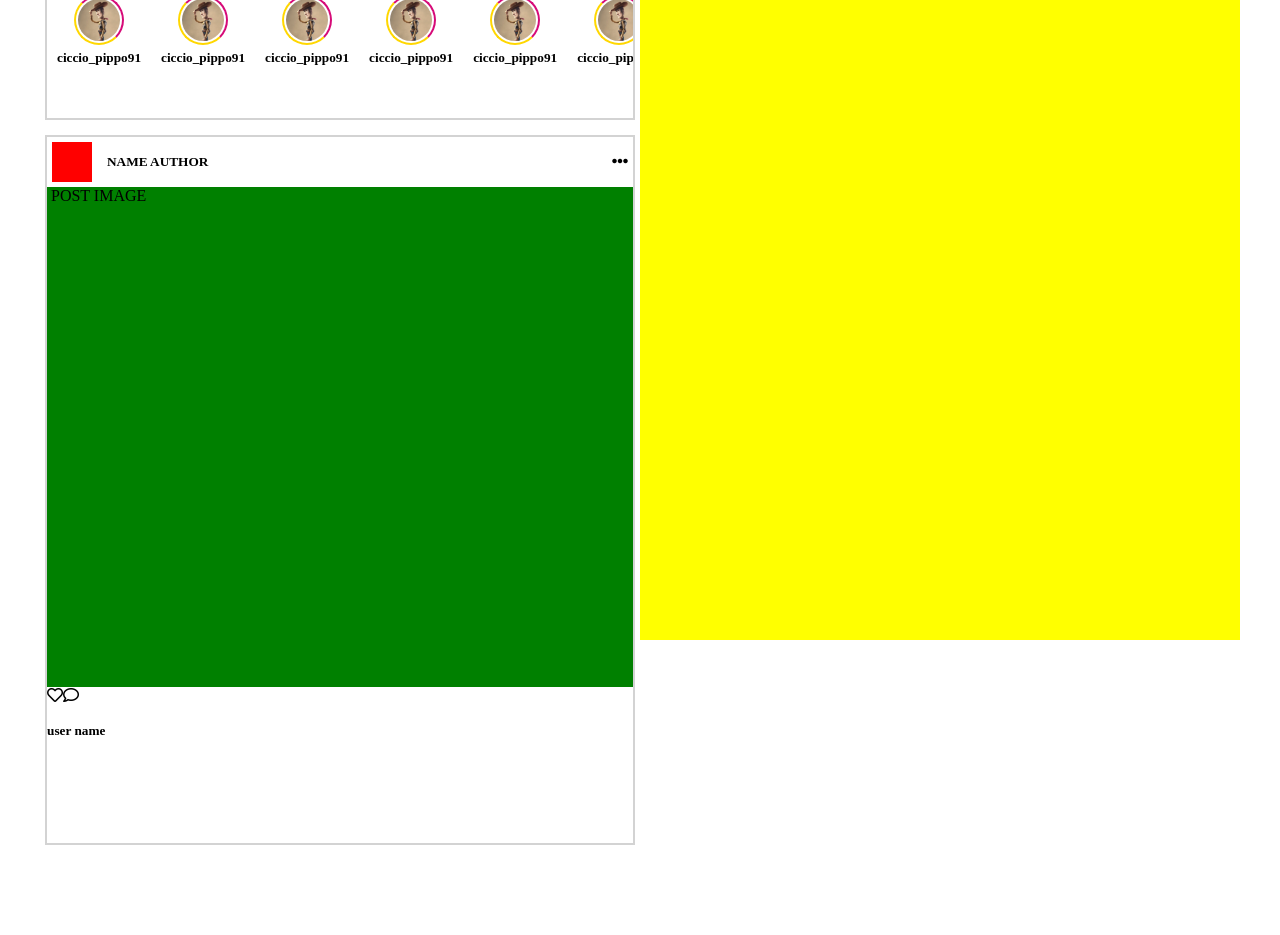
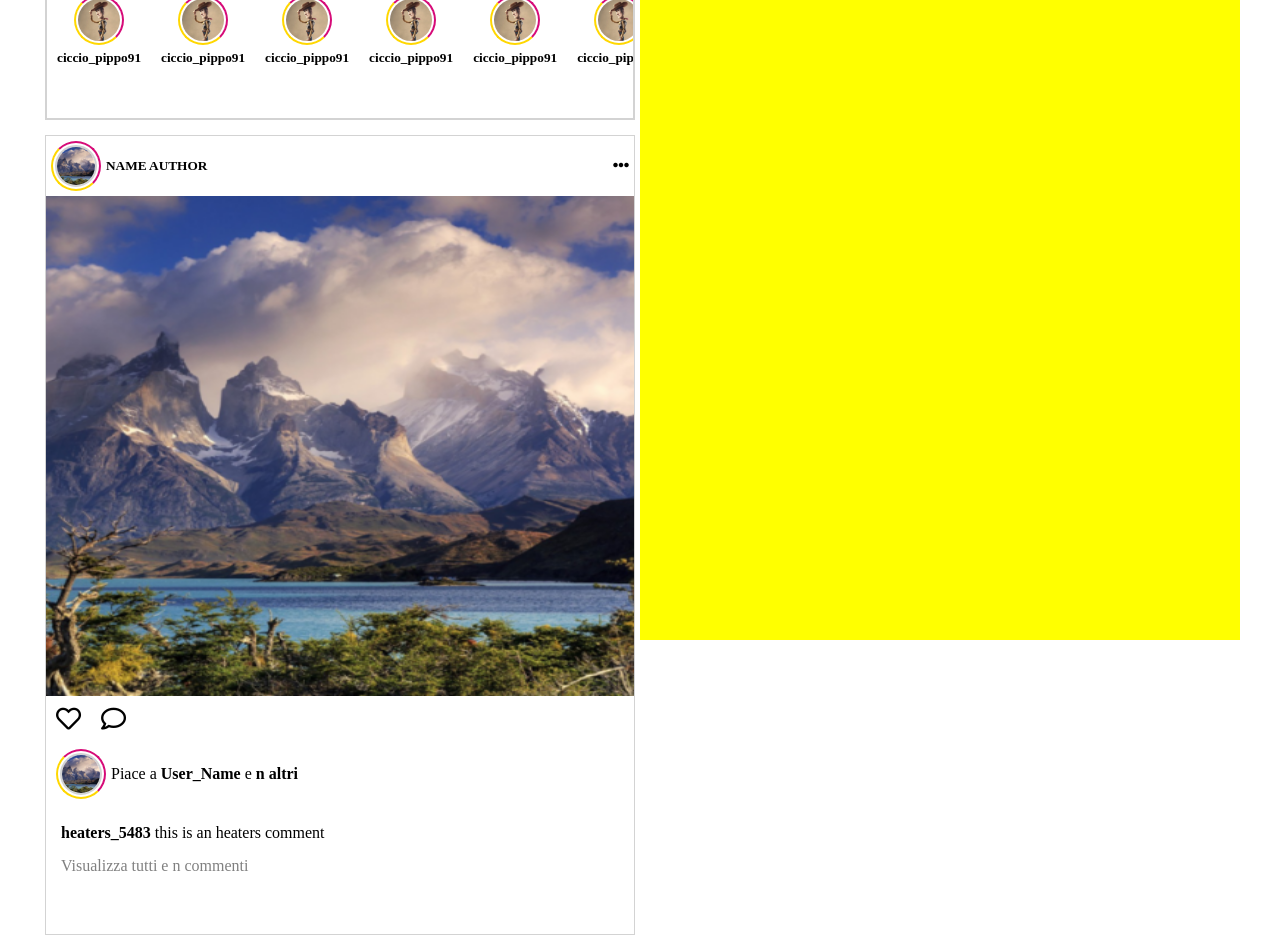
Before and after one commit to Danilo91Colloca/boolgram, a Vue app: page / in a window 1280 px wide. Shown: the part 160-1095 px from the top of the page. Before the commit the page ends 1005 px from the top, so only its background shows below. Built offline with nearby package versions, Linux system fonts and the light colour scheme.

Commit message:
section posts draft

```diff
--- a/src/App.vue
+++ b/src/App.vue
@@ -34,5 +34,5 @@
     position: relative;
   }
 
-  @import "./scss/nav";
+  @import "./my-scss/nav";
 </style>
--- a/src/components/Post.vue
+++ b/src/components/Post.vue
@@ -3,8 +3,7 @@
       <div class="post-author-box">
         <div class="post-userData">
           <div class="post-userImage">
-            <!-- <img src="" alt=""> -->
-
+            <img :src="postImg" alt="">
           </div>
           <h5>NAME AUTHOR</h5>
         </div>
@@ -13,22 +12,40 @@
         </div>
       </div>
       <div class="post-img-box">
-        <img src="" alt="">
-        POST IMAGE
+        <img :src="postImg" alt="">
       </div>
+      <!-- like and msg -->
       <div class="like-message-box">
         <div class="icon-like-msg">
           <i class="far fa-heart"></i>
           <i class="far fa-comment"></i>
         </div>
         <div class="like-users">
-          <div class="img-first-user">
-            <img src="" alt="">
+          <div class="img-user-like">
+            <img :src="userLikeImg" alt="">
           </div>
-          <h5>user name</h5>
+          <div class="all-likes">
+            Piace a
+            <strong>User_Name</strong>
+            e
+            <a href="#">
+              <strong>n altri</strong>
+            </a>
+          </div>
         </div>
       </div>
-
+      <!-- comments -->
+      <div class="comments-box">
+          <div class="last-comment">
+            <p>
+              <strong>heaters_5483 </strong>
+              this is an heaters comment
+            </p>
+          </div>
+          <a class="all-comments" href="#" >
+            Visualizza tutti e n commenti
+          </a>
+      </div>
   </div>
 </template>
 
@@ -36,11 +53,14 @@
 export default {
   name: "Post",
   props: {
-  },
+    // userImg: String,
+    postImg: String,
+    userLikeImg: String
+  }
 };
 </script>
 
 <!-- Add "scoped" attribute to limit CSS to this component only -->
 <style scoped lang="scss">
-  @import "../scss/_post";
+  @import "../my-scss/_post";
 </style>
--- a/src/scss/_main.scss
+++ b/src/my-scss/_main.scss
@@ -42,6 +42,9 @@
               width: 100%;
               border-radius: 50%;
             }
+            &:hover {
+              cursor: pointer;
+            }
           }
         }
 
@@ -49,7 +52,6 @@
       } //end stories-box
       .posts-box {
         height: 100%;
-        border: 2px solid lightgray;
         width: 100%;
       }
     }
--- /dev/null
+++ b/src/my-scss/_post.scss
@@ -0,0 +1,89 @@
+.post {
+  height: 800px;
+  border: 1px solid lightgray;
+  .post-author-box {
+    display: flex;
+    justify-content: space-between;
+    align-items: center;
+    padding: 5px;
+    .post-userData {
+      display: flex;
+      justify-content: center;
+      align-items: center;
+      .post-userImage {
+        width: 50px;
+        border-top: 2px solid rgb(214,11,120);
+        border-right: 2px solid rgb(214,11,120);
+        border-left:  2px solid gold;
+        border-bottom:  2px solid gold;
+        border-radius: 50%;
+        display: flex;
+        justify-content: center;
+        padding: 2px;
+        margin-right: 5px;
+        img {
+          width:100%;
+          border-radius: 50%;
+          border: 2px solid lightgray;
+        }
+      }
+    }
+  } //end post-author-box
+
+  .post-img-box {
+      // background-color: green; //TEMP
+      width: 100%;
+      height: 500px;
+      img {
+        height: 100%;
+        width: 100%;
+      }
+  } //end post-img-box
+  .like-message-box {
+    padding: 10px;
+    .icon-like-msg {
+      font-size: 25px;
+      margin-bottom: 15px;
+      i {
+        margin-right: 20px;
+      }
+    }
+    .like-users {
+      display: flex;
+      align-items: center;
+      .img-user-like {
+        width: 50px;
+        border-top: 2px solid rgb(214,11,120);
+        border-right: 2px solid rgb(214,11,120);
+        border-left:  2px solid gold;
+        border-bottom:  2px solid gold;
+        border-radius: 50%;
+        display: flex;
+        justify-content: center;
+        padding: 2px;
+        margin-right: 5px;
+        img {
+          width:100%;
+          border-radius: 50%;
+          border: 2px solid lightgray;
+        }
+      }
+      .all-likes {
+        a {
+          color: black;
+          text-decoration: none;
+        }
+      }
+    }
+  }
+  .comments-box {
+    padding: 15px;
+    .last-comment {
+      margin-bottom: 15px;
+    }
+    a.all-comments {
+      color: gray;
+      text-decoration: none;
+    }
+  }
+}
--- a/src/router/index.js
+++ b/src/router/index.js
@@ -9,16 +9,7 @@ const routes = [
     path: "/",
     name: "Main",
     component: Main,
-  },
-  {
-    path: "/about",
-    name: "About",
-    // route level code-splitting
-    // this generates a separate chunk (about.[hash].js) for this route
-    // which is lazy-loaded when the route is visited.
-    component: () =>
-      import(/* webpackChunkName: "about" */ "../views/About.vue"),
-  },
+  }
 ];
 
 const router = new VueRouter({
--- a/src/scss/_post.scss
+++ /dev/null
@@ -1,25 +0,0 @@
-.post {
-  .post-author-box {
-    display: flex;
-    justify-content: space-between;
-    align-items: center;
-    padding: 5px;
-    .post-userData {
-      display: flex;
-      justify-content: center;
-      align-items: center;
-      .post-userImage {
-        width:40px;
-        height: 40px;
-        background-color: red;
-        margin-right: 15px;
-      }
-    }
-  } //end post-author-box
-
-  .post-img-box {
-      background-color: green; //TEMP
-      width: 100%;
-      height: 500px;
-  } //end post-img-box
-}
--- a/src/views/Main.vue
+++ b/src/views/Main.vue
@@ -57,7 +57,10 @@
 
         <!-- posts box -->
         <div class="posts-box">
-          <Post />
+          <Post
+            :postImg="require('@/assets/landscape.png')"
+            :userLikeImg="require('@/assets/landscape.png')"
+          />
         </div>
       </div>
 
@@ -83,5 +86,5 @@ export default {
 </script>
 
 <style lang="scss" scoped>
-    @import "../scss/main";
+    @import "../my-scss/main";
 </style>
```
Also changed, not shown: src/views/About.vue (deleted, +0 -7 lines), src/my-scss/_nav.scss (renamed from src/scss/_nav.scss), 1 other file (tests, documents, lock files or other folders).
